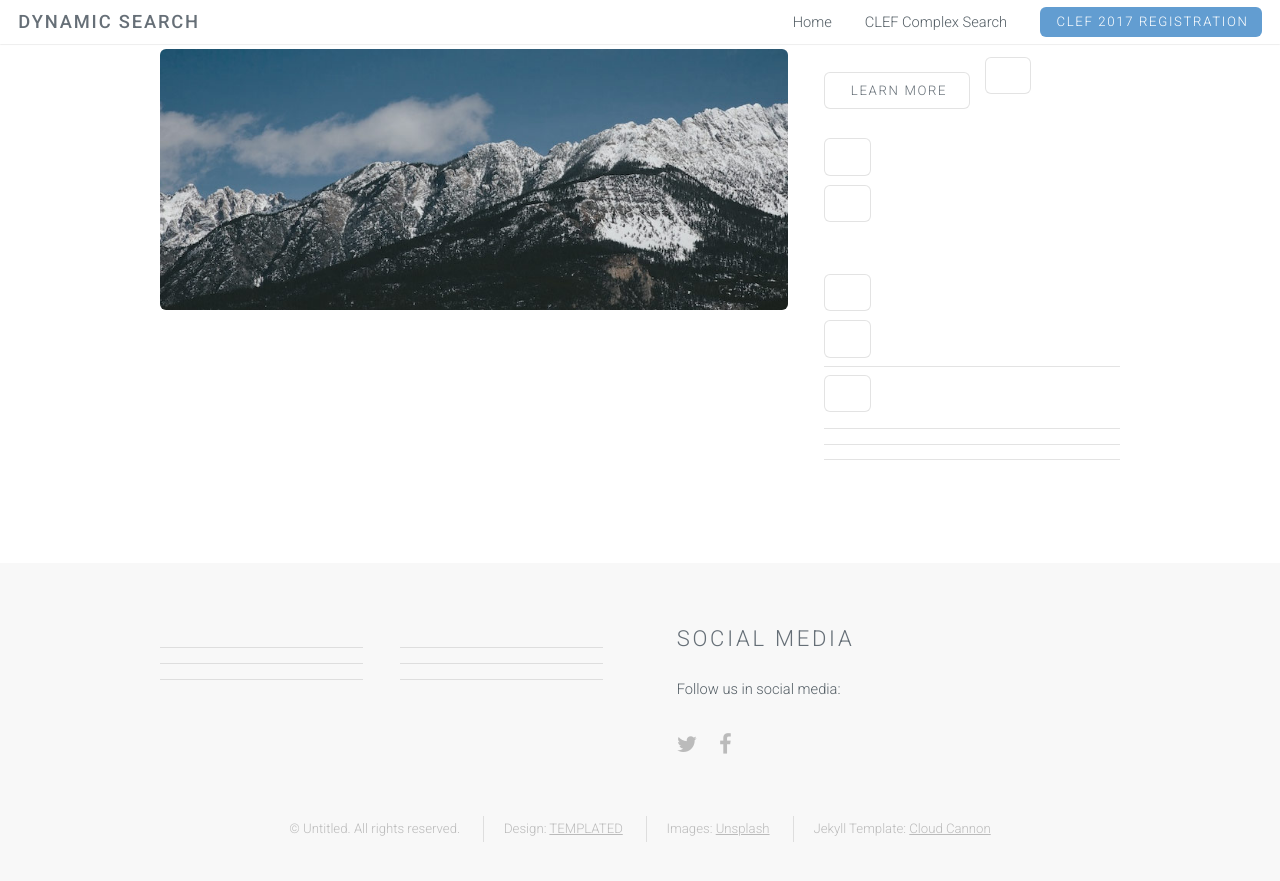
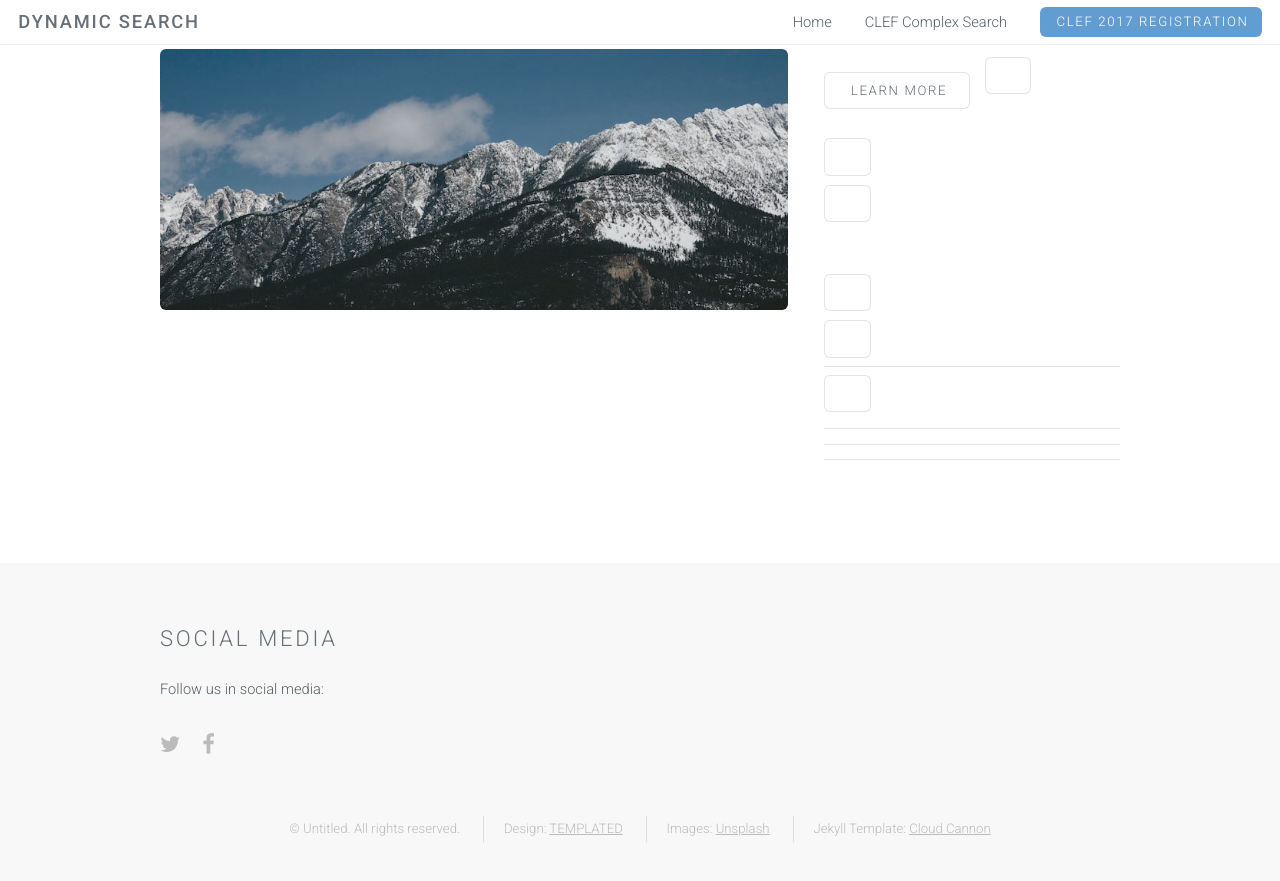
Before and after one commit to ekanou/dynamicsearch, a Jekyll site: the page built from index.html, in a window 1280 px wide and 900 px high, scrolled down 1775 px. Shown: the top 881 px of the window. Built offline with Jekyll 4.4.1, drawn with Linux system fonts in a browser that asks for light colours.

Commit message:
Update footer.html

```diff
--- a/_includes/footer.html
+++ b/_includes/footer.html
@@ -2,6 +2,7 @@
 <footer id="footer">
     <div class="container">
         <div class="row double">
+            <!--
             <div class="6u">
                 <div class="row collapse-at-2">
                     <div class="6u">
@@ -24,7 +25,8 @@
                     </div>
                 </div>
             </div>
-            <div class="6u">
+            -->
+            <div class="8u">
                 <h2>Social Media</h2>
                 <p>Follow us in social media:</p>
                 <ul class="icons">
```
